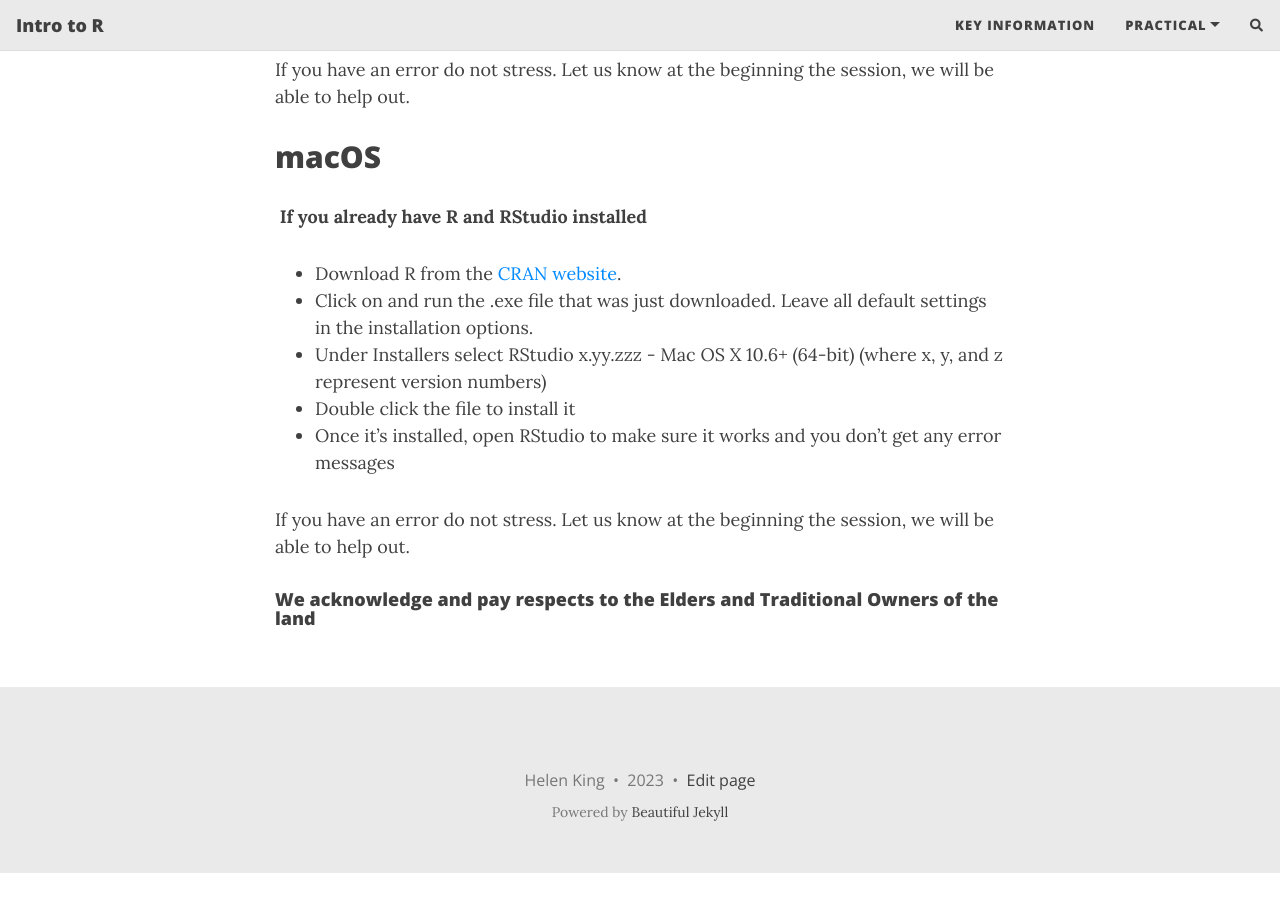
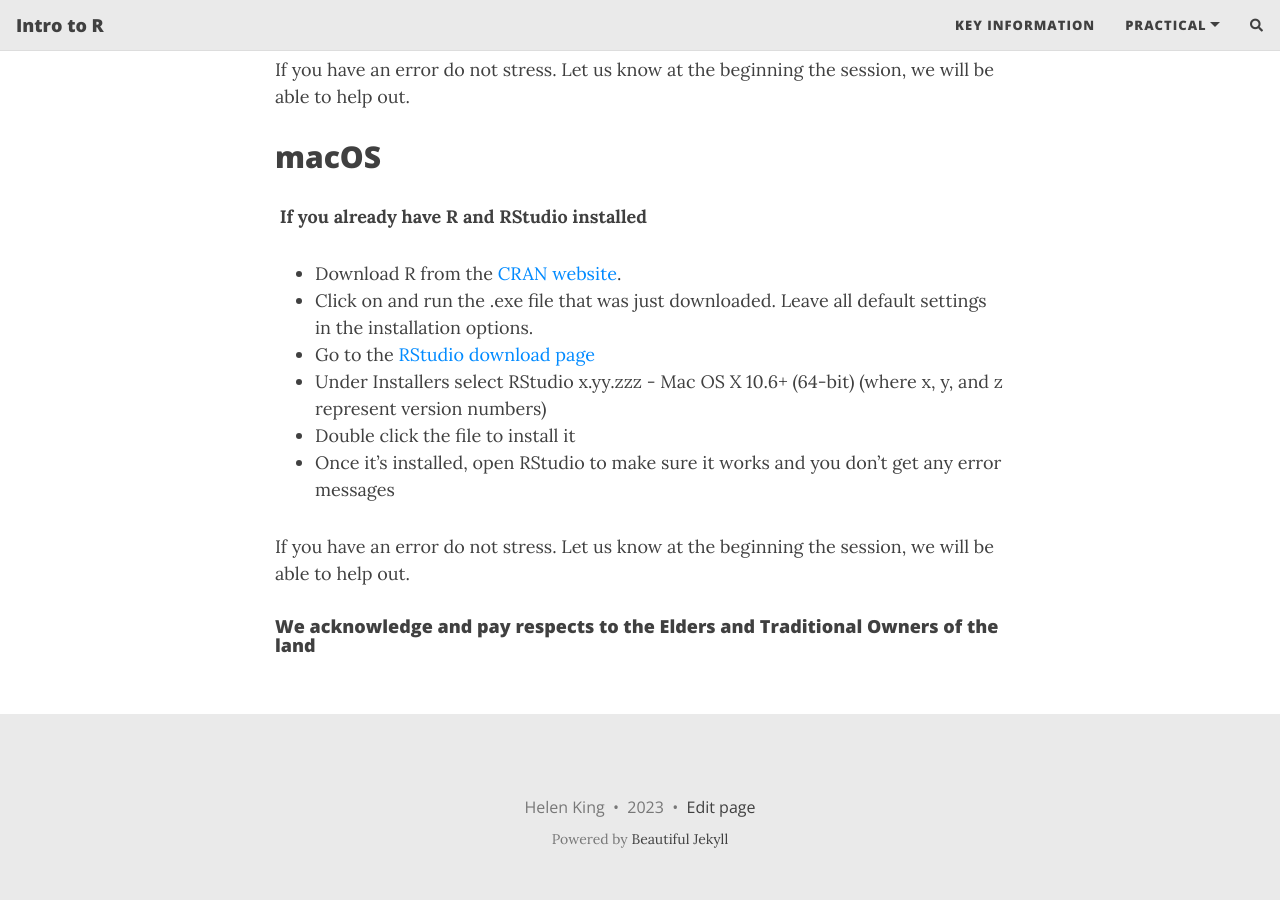
Before and after one commit to theheking/intro-to-r, a Jekyll site: the page built from key_info.md, in a window 1280 px wide and 900 px high, scrolled down 1577 px. Built offline with Jekyll 4.4.1, drawn with Linux system fonts in a browser that asks for light colours; nearby versions of some CDN libraries; comment, search, counter and statistics services are not loaded; before the commit the page ends 2450 px from its top, so only the background shows below that.

Commit message:
Update key_info.md

```diff
--- a/key_info.md
+++ b/key_info.md
@@ -48,6 +48,7 @@ If you have an error do not stress. Let us know at the beginning the session, we
 <b> If you already have R and RStudio installed </b>
  - Download R from the [CRAN website](http://cran.r-project.org/bin/macosx).
  - Click on and run the .exe file that was just downloaded. Leave all default settings in the installation options.
+ - Go to the [RStudio download page](https://www.rstudio.com/products/rstudio/download/#download)
  - Under Installers select RStudio x.yy.zzz - Mac OS X 10.6+ (64-bit) (where x, y, and z represent version numbers)
  - Double click the file to install it
  - Once it’s installed, open RStudio to make sure it works and you don’t get any error messages
```
